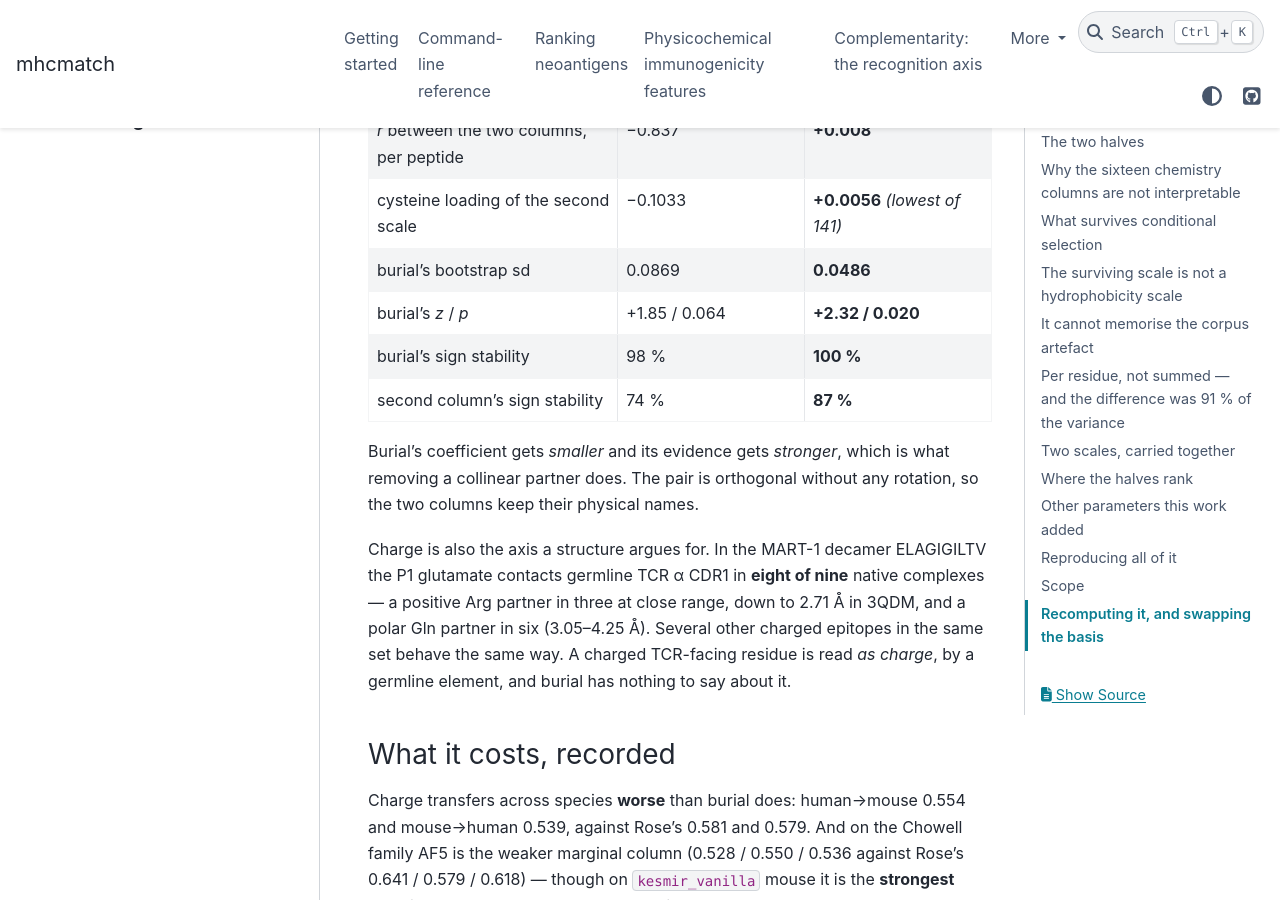
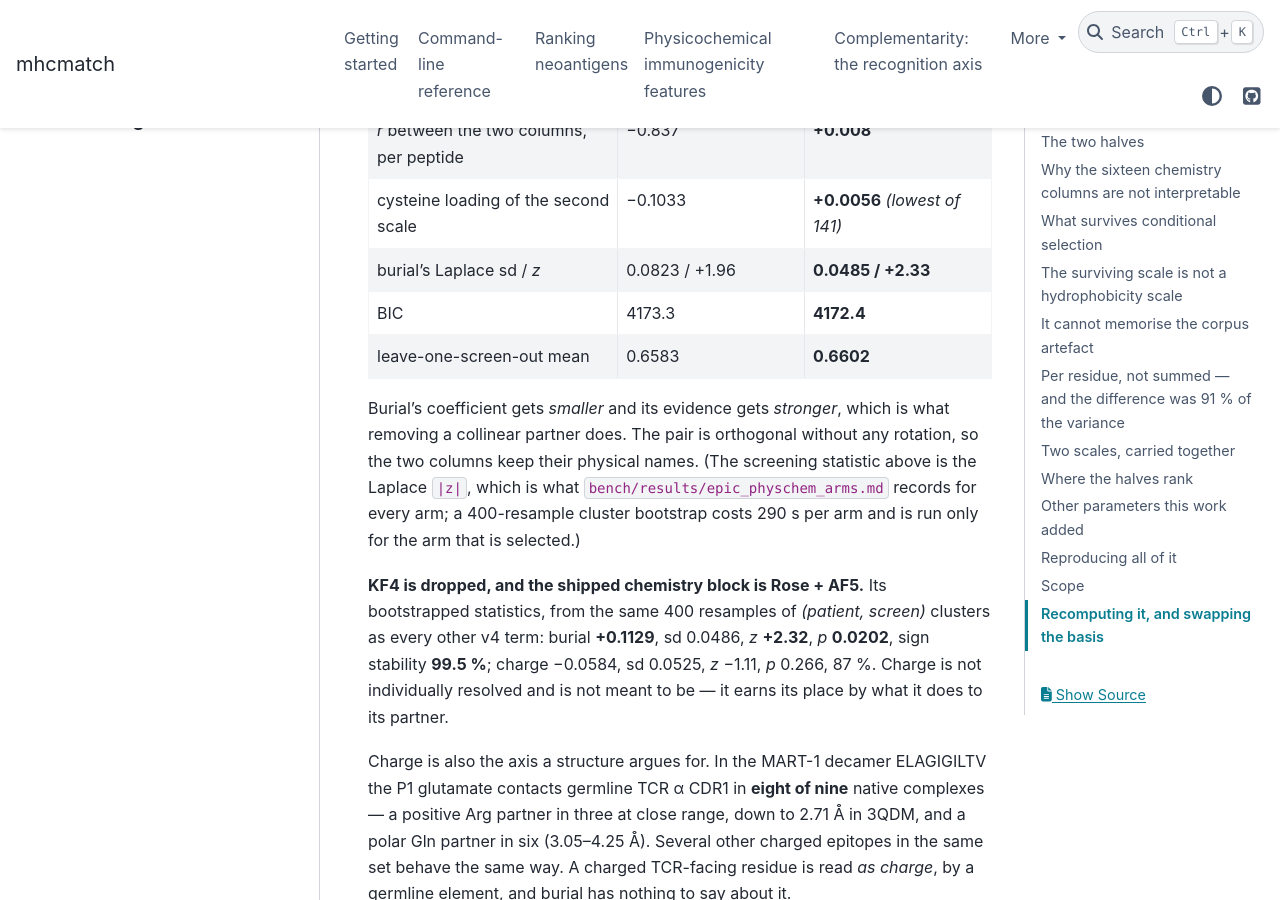
Before and after one commit to antigenomics/mhcmatch, a Sphinx documentation site: the page built from docs/burial.rst, in a window 1280 px wide and 900 px high, scrolled down 6819 px. Built offline with Sphinx 7.4.7 and the PyData theme 0.15.4, drawn with Linux system fonts in a browser that asks for light colours.

Commit message:
cli: `mhcmatch --version`, which the reproduction chain has been gating on since it was written
`bench/run_epic.sh` stage 0 refuses to run the chain unless the installed mhcmatch matches the
checkout's pyproject, and it read the installed version from `mhcmatch --version`. There was no
such flag. `grep -oE` found nothing, `pipefail` propagated the failure, and the script stopped
after printing "==> library" -- so the end-to-end reproduction has never got past stage 0, and it
looked like a clean exit.

The flag now exists and prints the installed distribution's version. Also drops the KF4-arm
bootstrap numbers from `burial.rst`: 0.0869 / +1.85 / 0.064 are in no recorded run, and KF4 is not
what ships. The shipped block is Rose + AF5 and its bootstrap statistics are the v4 ones --
burial +0.1129, sd 0.0486, z +2.32, p 0.0202, 99.5 % -- with the Laplace screen kept for the
selection itself, labelled as the different statistic it is.

Co-Authored-By: Claude Opus 5 <noreply@anthropic.com>

```diff
--- a/docs/burial.rst
+++ b/docs/burial.rst
@@ -289,22 +289,27 @@ The second axis is charge, and it is orthogonal by measurement
    * - cysteine loading of the second scale
      - −0.1033
      - **+0.0056** *(lowest of 141)*
-   * - burial's bootstrap sd
-     - 0.0869
-     - **0.0486**
-   * - burial's *z* / *p*
-     - +1.85 / 0.064
-     - **+2.32 / 0.020**
-   * - burial's sign stability
-     - 98 %
-     - **100 %**
-   * - second column's sign stability
-     - 74 %
-     - **87 %**
+   * - burial's Laplace sd / *z*
+     - 0.0823 / +1.96
+     - **0.0485 / +2.33**
+   * - BIC
+     - 4173.3
+     - **4172.4**
+   * - leave-one-screen-out mean
+     - 0.6583
+     - **0.6602**
 
 Burial's coefficient gets *smaller* and its evidence gets *stronger*, which is what removing a
 collinear partner does. The pair is orthogonal without any rotation, so the two columns keep their
-physical names.
+physical names. (The screening statistic above is the Laplace ``|z|``, which is what
+``bench/results/epic_physchem_arms.md`` records for every arm; a 400-resample cluster bootstrap
+costs 290 s per arm and is run only for the arm that is selected.)
+
+**KF4 is dropped, and the shipped chemistry block is Rose + AF5.** Its bootstrapped statistics, from
+the same 400 resamples of *(patient, screen)* clusters as every other v4 term: burial **+0.1129**,
+sd 0.0486, *z* **+2.32**, *p* **0.0202**, sign stability **99.5 %**; charge −0.0584, sd 0.0525,
+*z* −1.11, *p* 0.266, 87 %. Charge is not individually resolved and is not meant to be --- it earns
+its place by what it does to its partner.
 
 Charge is also the axis a structure argues for. In the MART-1 decamer ELAGIGILTV the P1 glutamate
 contacts germline TCR α CDR1 in **eight of nine** native complexes — a positive Arg partner in three
--- a/docs/corpus.rst
+++ b/docs/corpus.rst
@@ -433,9 +433,9 @@ nothing in fit.
 What *does* change the numbers is changing the **measurement**. Reducing the query's face windows by
 their **maximum** rather than their mean --- the nearest-window reading, same references and same
 :math:`\kappa` --- gives the best BIC of any arm, **4167.8**, and is the only configuration in which
-all three channels are individually significant with the expected signs: ``thymus`` +0.150
-(*z* +3.28, *p* = 1.1×10⁻³, 100 %), ``self`` −0.261 (*z* −3.04, *p* = 2.4×10⁻³, 96 %), ``viral``
-+0.192 (*z* +2.29, *p* = 0.022, 100 %). Its held-out mean, 0.6557, is below the mean-reduced 0.6602,
+all three channels are individually significant with the expected signs: ``thymus`` +0.1501
+(*z* +2.53, *p* = 0.011, 99 %), ``self`` −0.2610 (*z* −3.05, *p* = 2.3×10⁻³, 100 %), ``viral``
++0.1918 (*z* +2.24, *p* = 0.025, 99 %). Its held-out mean, 0.6557, is below the mean-reduced 0.6602,
 so what ships is not settled by this arm alone. Both are recorded.
 
 The check that the channels are behaving: they do not solve Chowell
```
Also changed, not shown: 2 other files.
